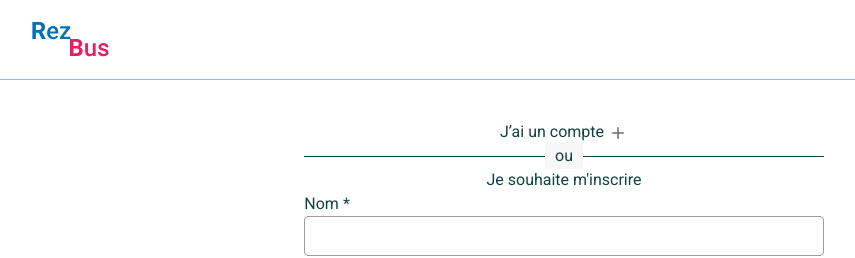
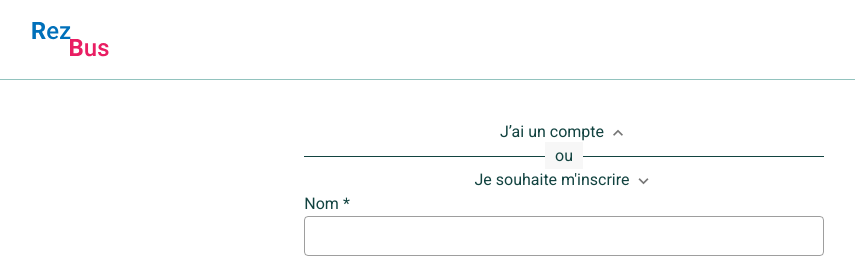
Before and after one commit to whoismuktar/rez-bus, a Vue app: page /register in a window 1280 px wide. Shown: the top 258 px of the page, without its empty margins (76-931 px from the left). Built offline with nearby package versions, Linux system fonts and the light colour scheme.

Commit message:
register round up

```diff
--- a/src/views/registration.vue
+++ b/src/views/registration.vue
@@ -3,9 +3,17 @@
     <v-row justify="center">
       <v-col cols="12" lg="5" md="6">
         <div class="form-prelude">
-          <div>J’ai un compte <v-icon>add</v-icon></div>
+          <div>
+            J’ai un compte
+            <v-icon class="cursorMe" @click="$router.push('/signin')">
+              expand_less
+            </v-icon>
+          </div>
           <div class="separator"><span>ou</span></div>
-          <div>Je souhaite m'inscrire</div>
+          <div>
+            Je souhaite m'inscrire
+            <v-icon class="cursorMe"> expand_more </v-icon>
+          </div>
         </div>
         <v-form ref="registerForm">
           <div class="input-wrapper">
@@ -87,7 +95,7 @@
               outlined
               hide-details="auto"
               :append-icon="show2 ? 'visibility' : 'visibility_off'"
-              :type="show1 ? 'text' : 'password'"
+              :type="show2 ? 'text' : 'password'"
               @paste.prevent
               @click:append="show2 = !show2"
               :rules="[
@@ -100,7 +108,7 @@
             <v-checkbox
               v-model="agree"
               outlined
-              hide-details
+              hide-details="auto"
               class="noSpaceCheckbox"
               :rules="[rules.required]"
             ></v-checkbox>
@@ -178,7 +186,7 @@ export default {
   methods: {
     register() {
       const validation = this.$refs.registerForm.validate();
-      if (!validation) {
+      if (validation) {
         this.modalActive = true;
         this.registerSuccess = true;
       }
```
